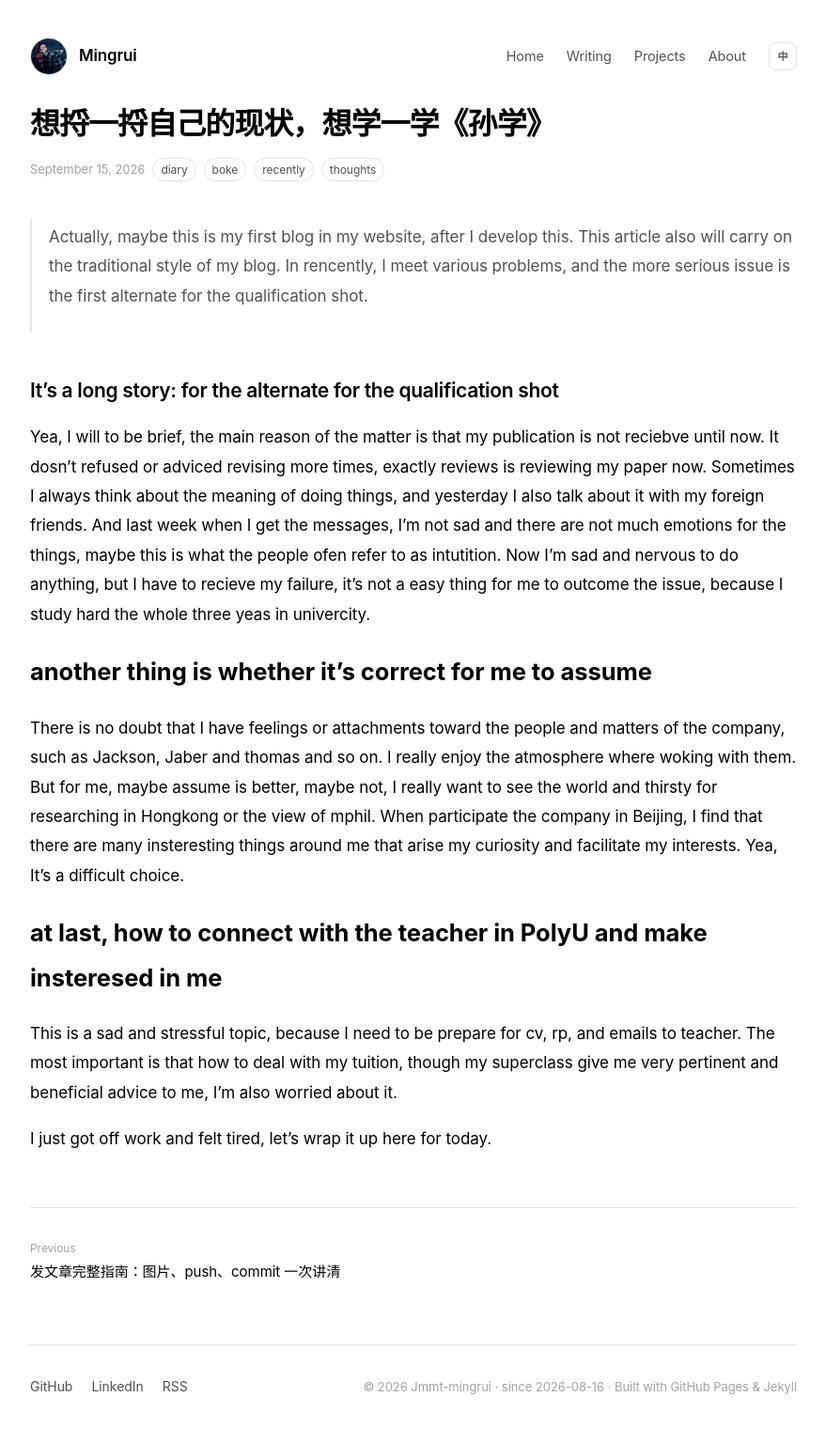
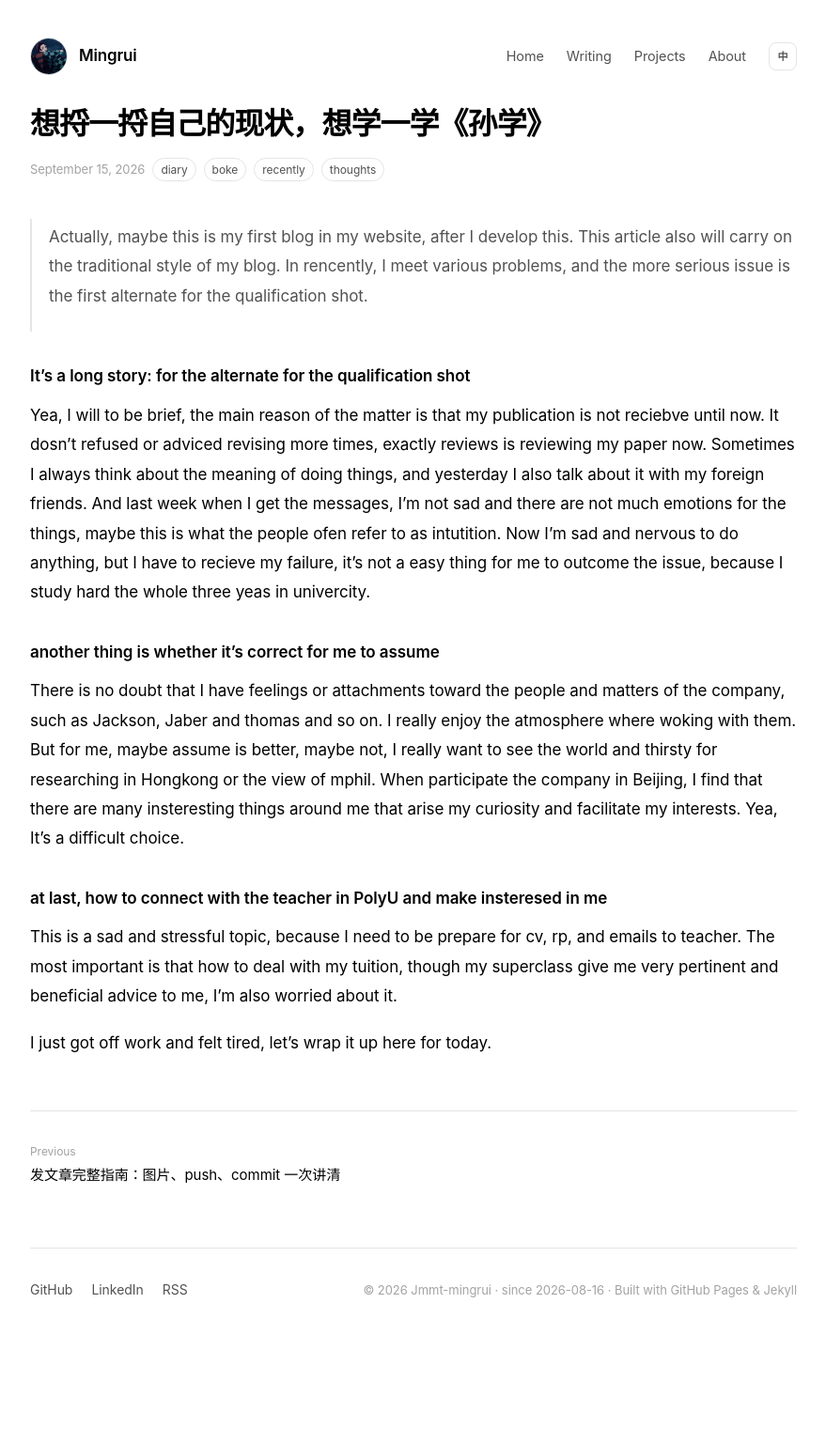
Before and after one commit to Jmmt-mingrui/Jmmt-mingrui.github.io, a Jekyll site: the page built from _posts/2026-09-15-Thoughts-about-recently.md, in a window 1280 px wide. Shown: the whole page at 94% size, without its empty margins (200-1079 px from the left). Built offline with Jekyll 4.4.1, drawn with Linux system fonts in a browser that asks for light colours; after the commit the page ends 1434 px from its top, so only the background shows below that.

Commit message:
revise the 09-15 blog format

```diff
--- a/_posts/2026-09-15-Thoughts-about-recently.md
+++ b/_posts/2026-09-15-Thoughts-about-recently.md
@@ -13,15 +13,15 @@ covery: /assets/images/posts/09-15-cola.png
 
 > Actually, maybe this is my first blog in my website, after I develop this. This article also will carry on the traditional style of my blog. In rencently, I meet various problems, and the more serious issue is the first alternate for the qualification shot.
 
-## It's a long story: for the alternate for the qualification shot
+### It's a long story: for the alternate for the qualification shot
 
 Yea, I will to be brief, the main reason of the matter is that my publication is not reciebve until now. It dosn't refused or adviced revising more times, exactly reviews is reviewing my paper now. Sometimes I always think about the meaning of doing things, and yesterday I also talk about it with my foreign friends. And last week when I get the messages, I'm not sad and there are not much emotions for the things, maybe this is what the people ofen refer to as intutition. Now I'm sad and nervous to do anything, but I have to recieve my failure, it's not a easy thing for me to outcome the issue, because I study hard the whole three yeas in univercity.
 
-# another thing is whether it's correct for me to assume
+### another thing is whether it's correct for me to assume
 
 There is no doubt that I have feelings or attachments toward the people and matters of the company, such as Jackson, Jaber and thomas and so on. I really enjoy the atmosphere where woking with them. But for me, maybe assume is better, maybe not, I really want to see the world and thirsty for researching in Hongkong or the view of mphil. When participate the company in Beijing, I find that there are many insteresting things around me that arise my curiosity and facilitate my interests. Yea, It's a difficult choice.
 
-# at last, how to connect with the teacher in PolyU and make insteresed in me
+### at last, how to connect with the teacher in PolyU and make insteresed in me
 
 This is a sad and stressful topic, because I need to be prepare for cv, rp, and emails to teacher. The most important is that how to deal with my tuition, though my superclass give me very pertinent and beneficial advice to me, I'm also worried about it.
 
```
